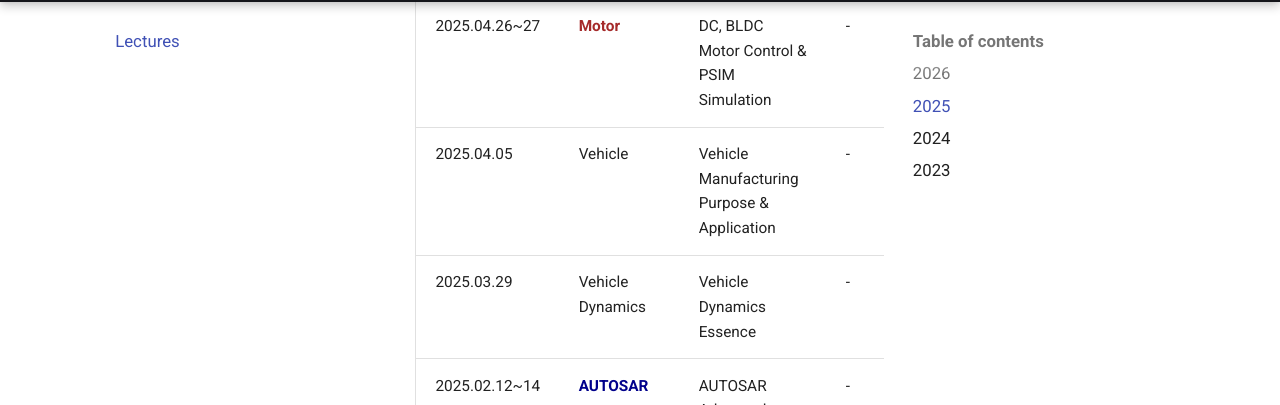
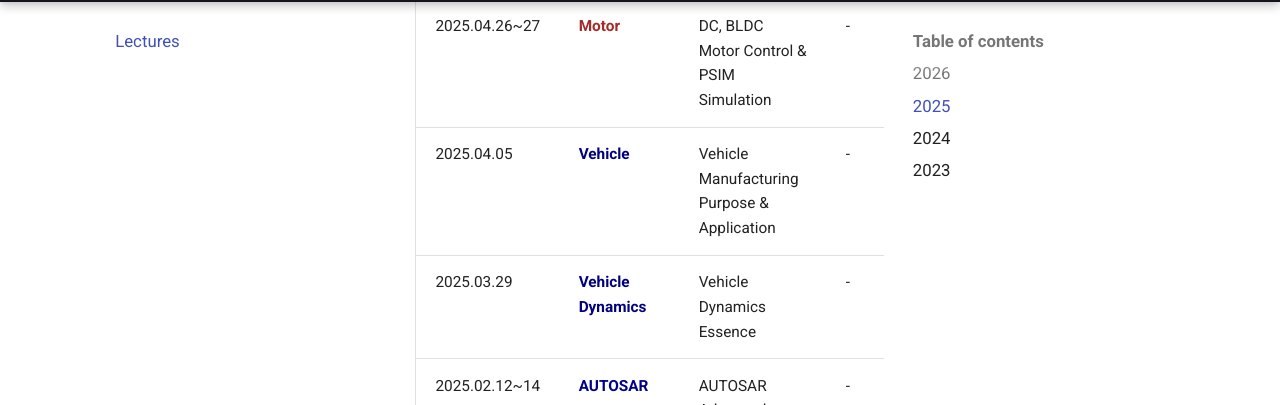
Before and after one commit to YSH-research/YSH-research.github.io, an MkDocs documentation site: the page built from docs/lecture.md, in a window 1280 px wide and 900 px high, scrolled down 1698 px. Shown: the part 113-518 px from the top of the window. Built offline with MkDocs 1.6.1 and Material for MkDocs 9.7.7, drawn with Linux system fonts in a browser that asks for light colours.

Commit message:
Add Vehicle category color (navy)

```diff
--- a/docs/lecture.md
+++ b/docs/lecture.md
@@ -14,6 +14,7 @@
 <span style="color:limegreen;font-weight:bold">EV/Battery</span> - 라임그린
 <span style="color:darkorange;font-weight:bold">Simulation</span> - 다크오렌지
 <span style="color:gray;font-weight:bold">CAN</span> - 회색
+<span style="color:navy;font-weight:bold">Vehicle</span> - 네이비
 -->
 ## 2026
 
@@ -36,8 +37,8 @@
 | 2025.06.28 | <span style="color:limegreen;font-weight:bold">Battery</span> | EV Battery Design & Management | - | CBNU |
 | 2025.06.05 | <span style="color:purple;font-weight:bold">AI</span> | RTX AI PC Campus Seminar | - | CBNU |
 | 2025.04.26~27 | <span style="color:brown;font-weight:bold">Motor</span> | DC, BLDC Motor Control & PSIM Simulation | - | CBNU |
-| 2025.04.05 | Vehicle | Vehicle Manufacturing Purpose & Application | - | CBNU |
-| 2025.03.29 | Vehicle Dynamics | Vehicle Dynamics Essence | - | CBNU |
+| 2025.04.05 | <span style="color:navy;font-weight:bold">Vehicle</span> | Vehicle Manufacturing Purpose & Application | - | CBNU |
+| 2025.03.29 | <span style="color:navy;font-weight:bold">Vehicle Dynamics</span> | Vehicle Dynamics Essence | - | CBNU |
 | 2025.02.12~14 | <span style="color:darkblue;font-weight:bold">AUTOSAR</span> | AUTOSAR Advanced Training | - | CBNU |
 | 2025.02.10~11 | <span style="color:darkorange;font-weight:bold">Simulation</span> | Siemens AMESIM Future Vehicle DX Design (Advanced) | - | CBNU |
 | 2025.02.03~07 | <span style="color:green;font-weight:bold">ROS</span> | LIMO PRO ROS2 Training | - | CBNU |
```
